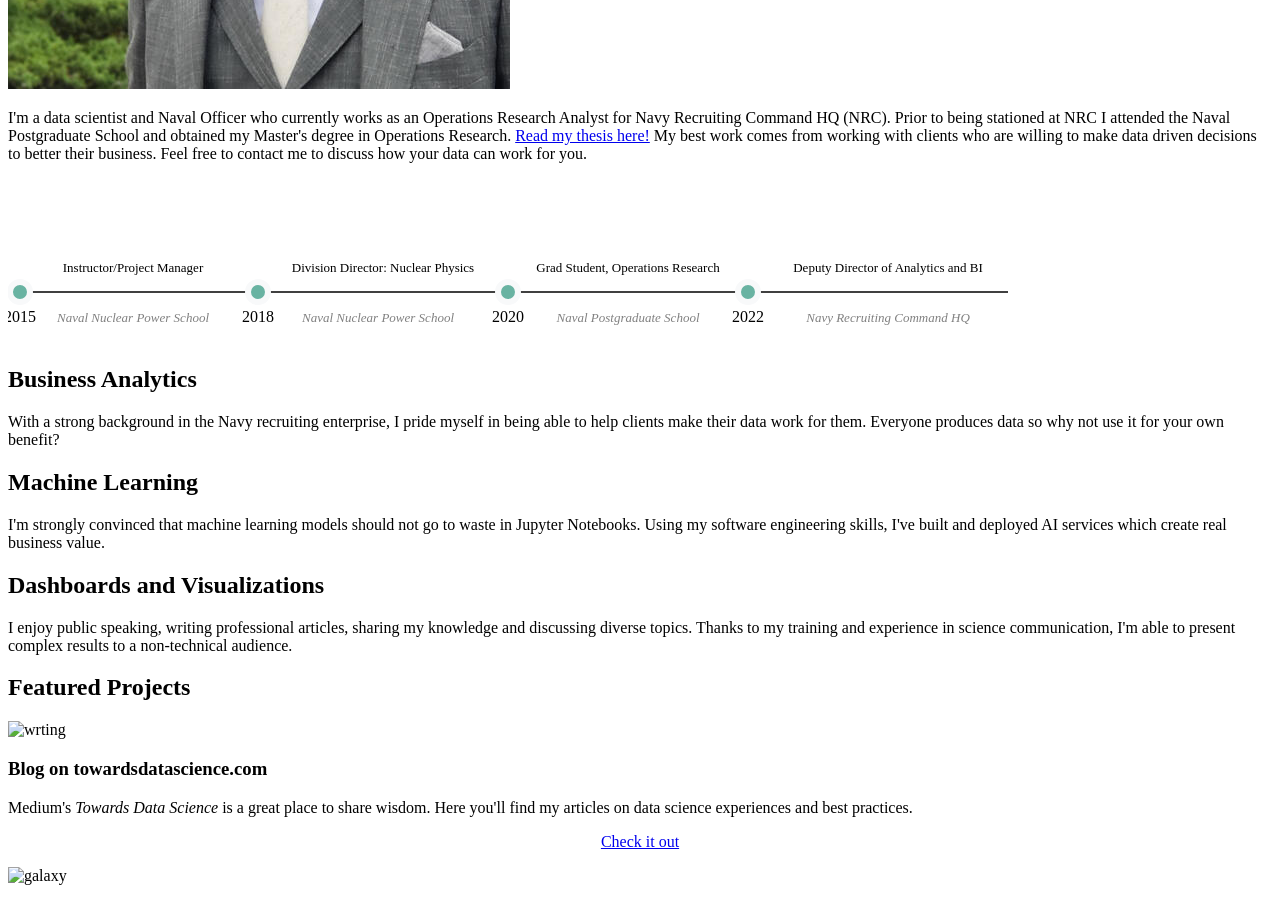
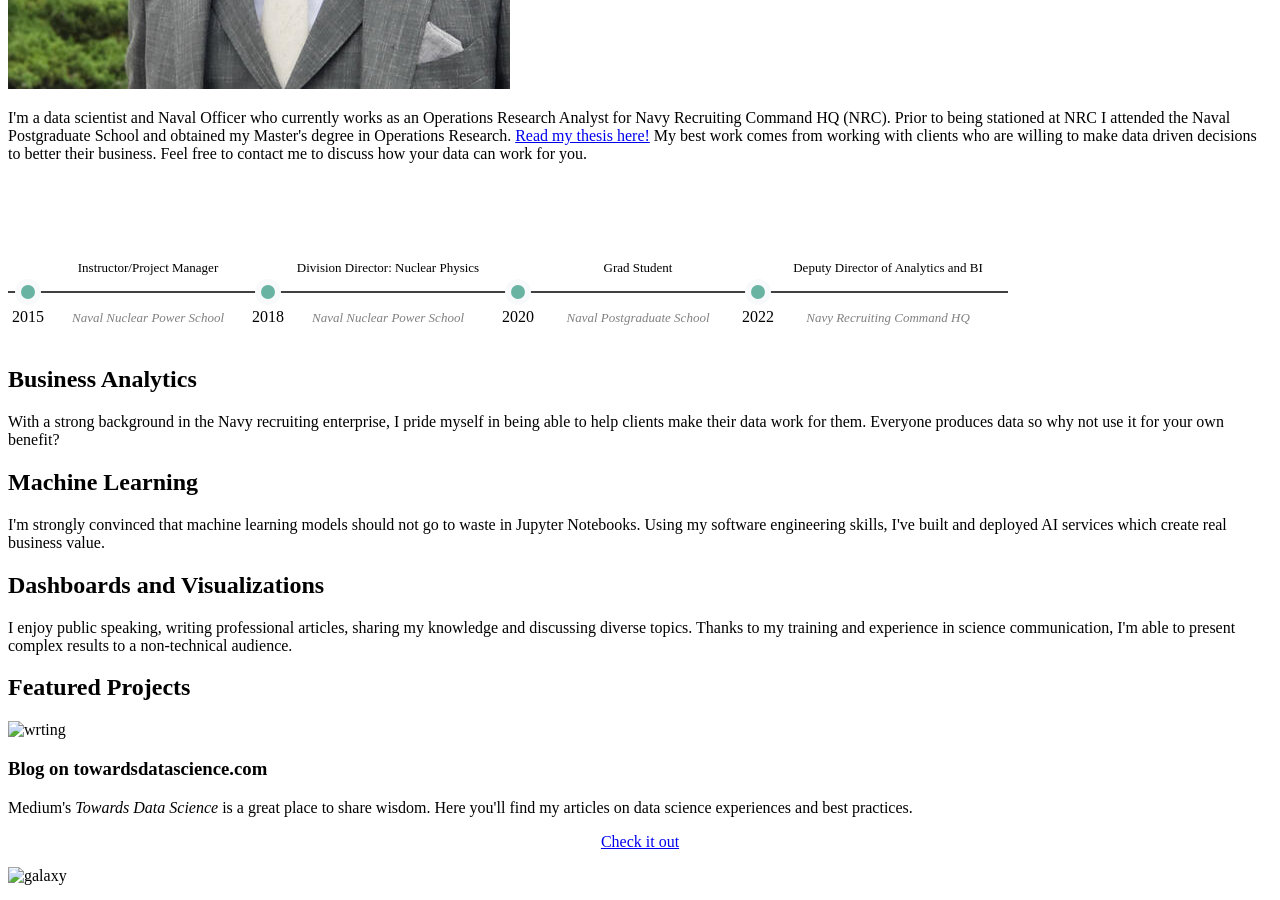
Before and after one commit to erikvvargas/king_vargas_analytics, a Jekyll site: the page built from index.html, in a window 1280 px wide and 900 px high, scrolled down 511 px. Built offline with Jekyll 4.4.1, drawn with Linux system fonts in a browser that asks for light colours.

Commit message:
another iteration of icons

```diff
--- a/_includes/about.html
+++ b/_includes/about.html
@@ -15,27 +15,27 @@
     <svg width="1000" height="100">
       <line x1="0" y1="50" x2="1000" y2="50" style="stroke:black; stroke-width:1.5"></line>
 
-      <circle cx="12" cy="50" r="10" stroke="#f8f9fa" stroke-width="6" fill="#69b3a2"></circle>
-      <text text-anchor="middle" x="12" y="80" fill="black">2015</text>
+      <circle cx="20" cy="50" r="10" stroke="#f8f9fa" stroke-width="6" fill="#69b3a2"></circle>
+      <text text-anchor="middle" x="20" y="80" fill="black">2015</text>
 
-      <text font-size="13" text-anchor="middle" x="125" y="30" fill="black">Instructor/Project Manager</text>
-      <text style="font-style: italic" font-size="13" text-anchor="middle" x="125" y="80" fill="#808080">Naval Nuclear Power School</text>
+      <text font-size="13" text-anchor="middle" x="140" y="30" fill="black">Instructor/Project Manager</text>
+      <text style="font-style: italic" font-size="13" text-anchor="middle" x="140" y="80" fill="#808080">Naval Nuclear Power School</text>
 
-      <circle cx="250" cy="50" r="10" stroke="#f8f9fa" stroke-width="6" fill="#69b3a2"></circle>
-      <text text-anchor="middle" x="250" y="80" fill="black">2018</text>
+      <circle cx="260" cy="50" r="10" stroke="#f8f9fa" stroke-width="6" fill="#69b3a2"></circle>
+      <text text-anchor="middle" x="260" y="80" fill="black">2018</text>
       <!-- <text font-size="13" text-anchor="middle" x="70" y="30" fill="black">Data Analyst</text>
       <text style="font-style: italic" font-size="13" text-anchor="middle" x="90" y="80" fill="#808080">French Institute of Research</text> -->
-      <text font-size="13" text-anchor="middle" x="375" y="30" fill="black">Division Director: Nuclear Physics</text>
-      <text style="font-style: italic" font-size="13" text-anchor="middle" x="370" y="80" fill="#808080">Naval Nuclear Power School</text>
+      <text font-size="13" text-anchor="middle" x="380" y="30" fill="black">Division Director: Nuclear Physics</text>
+      <text style="font-style: italic" font-size="13" text-anchor="middle" x="380" y="80" fill="#808080">Naval Nuclear Power School</text>
 
-      <circle cx="500" cy="50" r="10" stroke="#f8f9fa" stroke-width="6" fill="#69b3a2"></circle>
-      <text text-anchor="middle" x="500" y="80" fill="black">2020</text>
+      <circle cx="510" cy="50" r="10" stroke="#f8f9fa" stroke-width="6" fill="#69b3a2"></circle>
+      <text text-anchor="middle" x="510" y="80" fill="black">2020</text>
 
-      <text font-size="13" text-anchor="middle" x="620" y="30" fill="black">Grad Student, Operations Research</text>
-      <text style="font-style: italic" font-size="13" text-anchor="middle" x="620" y="80" fill="#808080">Naval Postgraduate School</text>
+      <text font-size="13" text-anchor="middle" x="630" y="30" fill="black">Grad Student</text>
+      <text style="font-style: italic" font-size="13" text-anchor="middle" x="630" y="80" fill="#808080">Naval Postgraduate School</text>
 
-      <circle cx="740" cy="50" r="10" stroke="#f8f9fa" stroke-width="6" fill="#69b3a2"></circle>
-      <text text-anchor="middle" x="740" y="80" fill="black">2022</text>
+      <circle cx="750" cy="50" r="10" stroke="#f8f9fa" stroke-width="6" fill="#69b3a2"></circle>
+      <text text-anchor="middle" x="750" y="80" fill="black">2022</text>
 
       <text font-size="13" text-anchor="middle" x="880" y="30" fill="black">Deputy Director of Analytics and BI</text>
       <text style="font-style: italic" font-size="13" text-anchor="middle" x="880" y="80" fill="#808080">Navy Recruiting Command HQ</text>
@@ -50,7 +50,7 @@
   <div class="tech">
     <h2>Business Analytics </h2>
   <div class="icons">
-    <i class="fa-solid fa-chart-line"></i>
+    <i class="icon far fa-chart-scatter"></i>
 
     </div>
     <p>
@@ -61,7 +61,7 @@
   <div class="tech">
     <h2>Machine Learning</h2>
   <div class="icons">
-    <i class="fa-solid fa-laptop-code"></i>
+    <i class="icon fas fa-microchip"></i>
 
     </div>
     <p>
@@ -72,7 +72,7 @@
   <div class="tech">
     <h2>Dashboards and Visualizations</h2>
   <div class="icons">
-    <i class="fa-solid fa-chalkboard-user"></i>
+    <i class="icon fas fa-laptop-code"></i>
 
     </div>
     <p>
```
